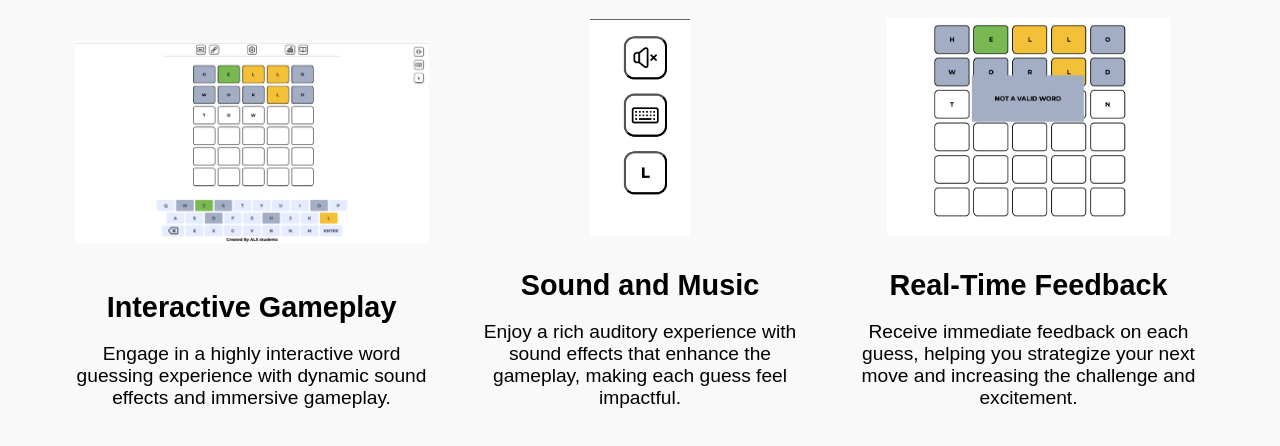
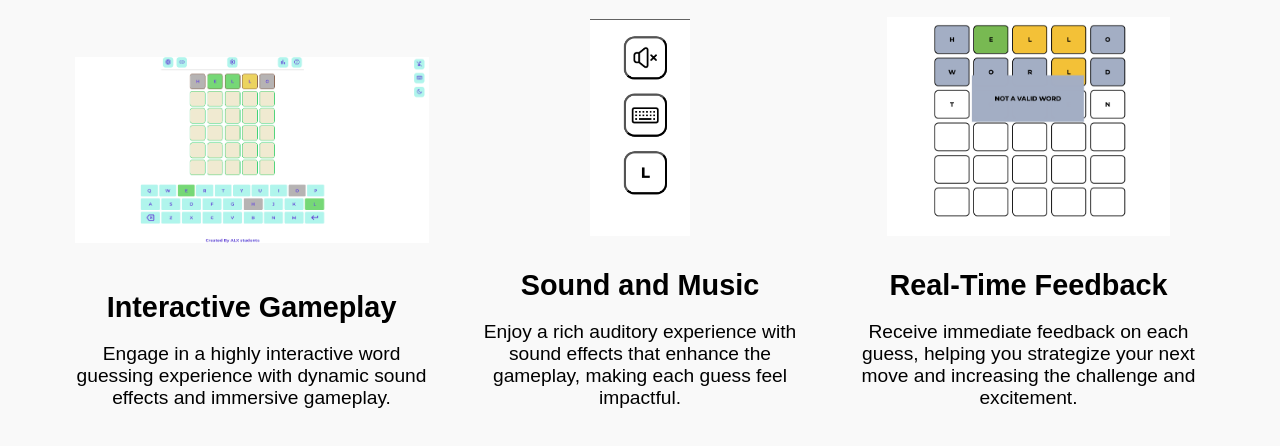
Before and after one commit to Smaeel12/Smaeel12.github.io, a plain HTML site: page index.html in a window 1280 px wide. Shown: the part 612-1058 px from the top of the page. Drawn offline with Linux system fonts and the light colour scheme.

Commit message:
image updated

```diff
--- a/index.html
+++ b/index.html
@@ -33,7 +33,7 @@
 		<h2>Key Features</h2>
 
 		<div class="feature">
-			<img src="icons/feautre1-image.png" alt="Feature 1">
+			<img src="icons/gtw interface.png" alt="Feature 1">
 			<div class="feature-description">
 				<h3>Interactive Gameplay</h3>
 				<p>Engage in a highly interactive word guessing experience with dynamic sound effects and immersive
```
